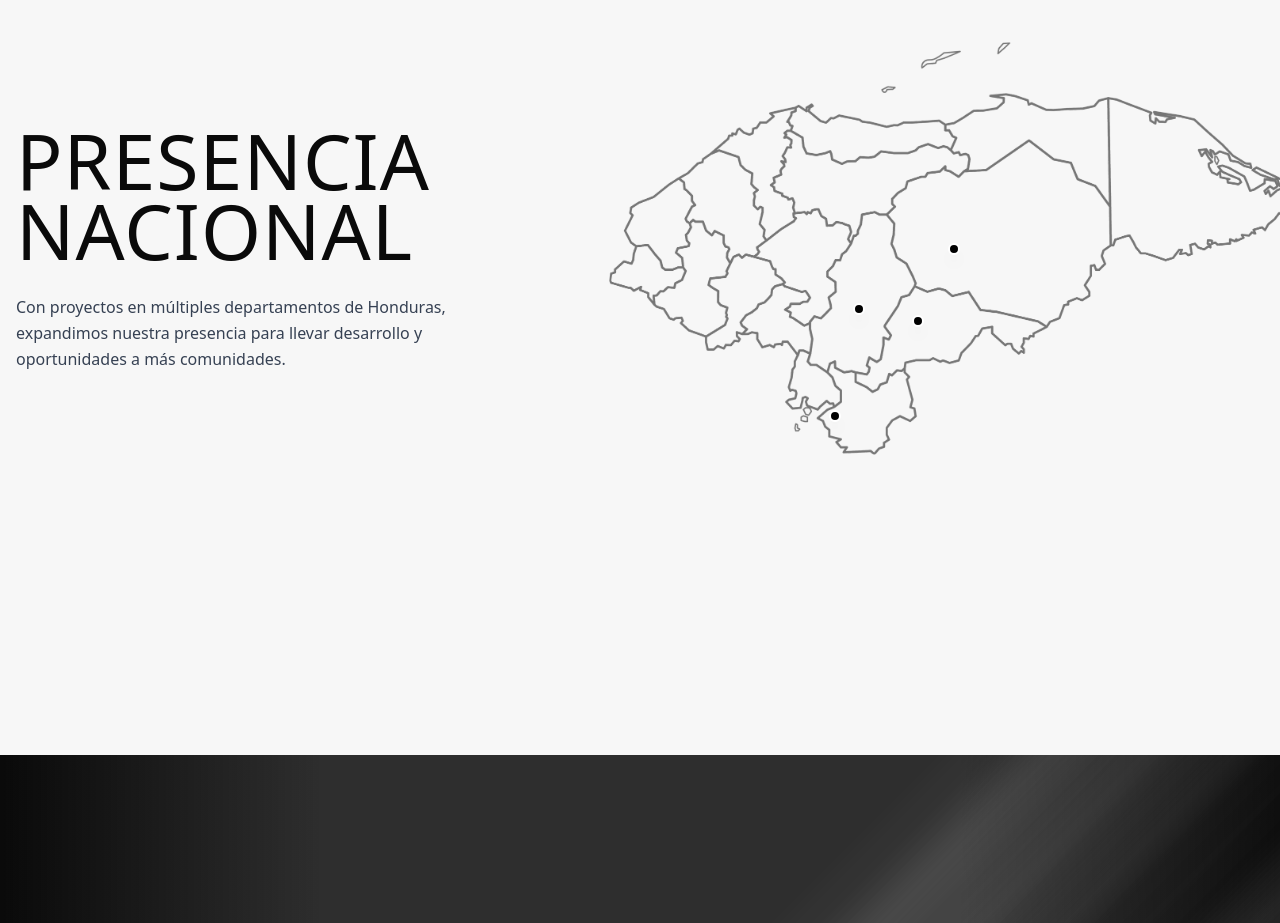
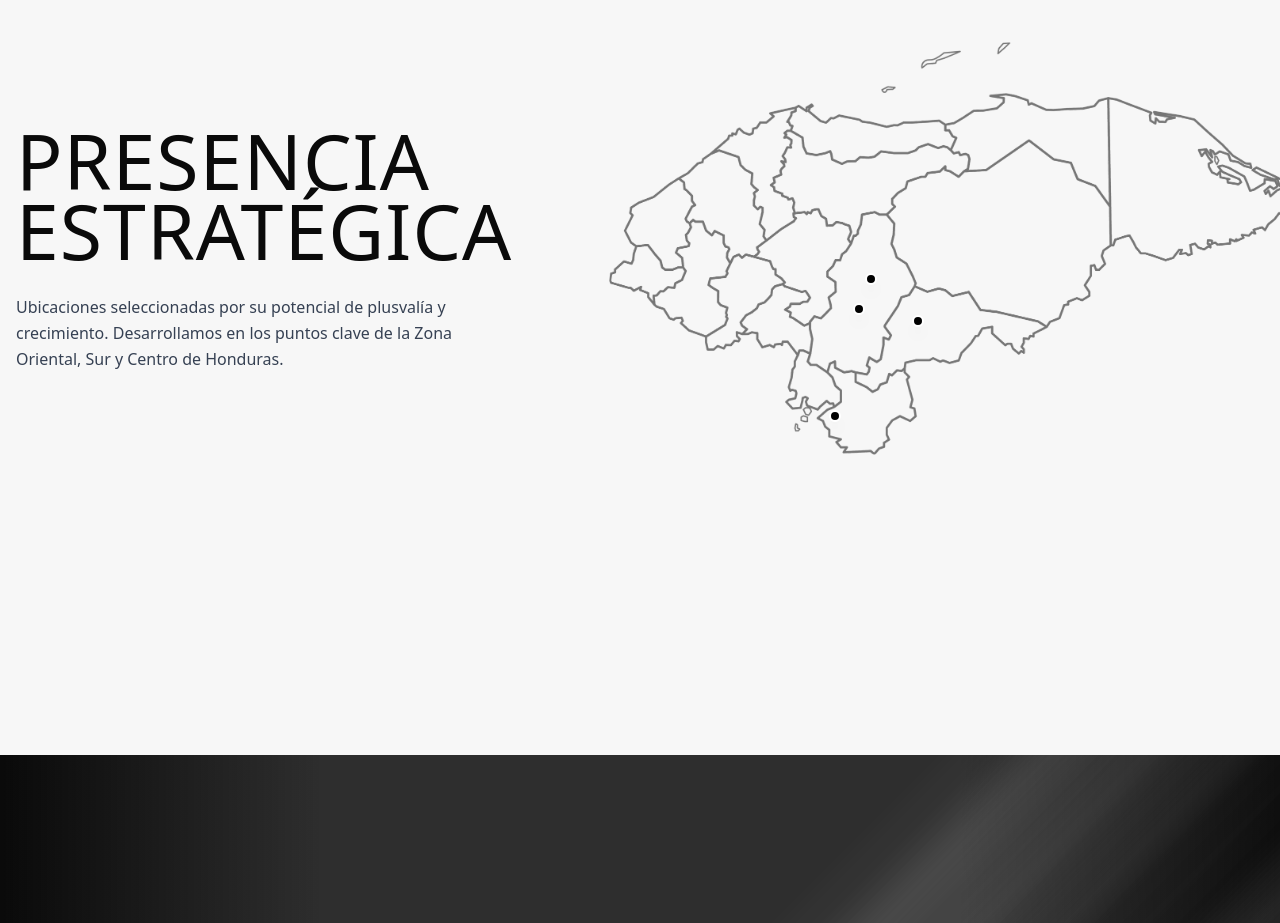
Before and after one commit to rplushn/inmaer-web, a Next.js app: page /design-2 in a window 1280 px wide. Shown: the part 5500-6423 px from the top of the page. Built offline with nearby package versions, Linux system fonts and the light colour scheme.

Commit message:
Update Section6Map with Presencia Estrategica and new locations

```diff
--- a/src/components/design-2/section6-map.tsx
+++ b/src/components/design-2/section6-map.tsx
@@ -17,25 +17,25 @@ interface Location {
 const locations: Location[] = [
   {
     id: "tegucigalpa",
-    name: "Francisco Morazán (Tegucigalpa)",
+    name: "Tegucigalpa (Francisco Morazán)",
     top: "60%",
     left: "32%",
   },
   {
     id: "danli",
-    name: "El Paraíso (Danlí)",
+    name: "Danlí (El Paraíso)",
     top: "62%",
     left: "42%",
   },
   {
-    id: "olancho",
-    name: "Olancho (Juticalpa)",
-    top: "50%",
-    left: "48%",
+    id: "talanga",
+    name: "Talanga (Francisco Morazán)",
+    top: "55%",
+    left: "34%",
   },
   {
-    id: "choluteca",
-    name: "Choluteca",
+    id: "sanlorenzo",
+    name: "San Lorenzo (Valle)",
     top: "78%",
     left: "28%",
   },
@@ -72,16 +72,15 @@ const Section6Map = ({ className }: Section6MapProps) => {
         <div className="grid grid-cols-1 items-center gap-10 md:grid-cols-2 md:gap-14">
           {/* Columna Izquierda - Título */}
           <div className="flex flex-col">
-            <h2 className="mb-7 text-[77px] font-normal uppercase leading-[70px] tracking-[1px] font-[system-ui,-apple-system,BlinkMacSystemFont,'Segoe_UI',Helvetica,Arial,sans-serif]">
-              PRESENCIA NACIONAL
+            <h2 className="mb-7 text-[48px] md:text-[77px] font-normal uppercase leading-tight md:leading-[70px] tracking-[1px] font-[system-ui,-apple-system,BlinkMacSystemFont,'Segoe_UI',Helvetica,Arial,sans-serif]">
+              PRESENCIA ESTRATÉGICA
             </h2>
             <p
               className="text-base leading-relaxed text-gray-700 max-w-md"
               style={{ fontFamily: "system-ui, -apple-system, BlinkMacSystemFont, sans-serif" }}
             >
-              Con proyectos en múltiples departamentos de Honduras, expandimos
-              nuestra presencia para llevar desarrollo y oportunidades a más
-              comunidades.
+              Ubicaciones seleccionadas por su potencial de plusvalía y crecimiento.
+              Desarrollamos en los puntos clave de la Zona Oriental, Sur y Centro de Honduras.
             </p>
           </div>
 
@@ -95,7 +94,7 @@ const Section6Map = ({ className }: Section6MapProps) => {
               {/* Imagen de fondo */}
               <img
                 src="/images/design-2/mapa-honduras.svg"
-                alt="Mapa de Honduras"
+                alt="Mapa de Honduras con Proyectos INMAER"
                 className="w-full h-auto object-contain opacity-80 max-h-[750px] scale-125 origin-center"
               />
 
```
